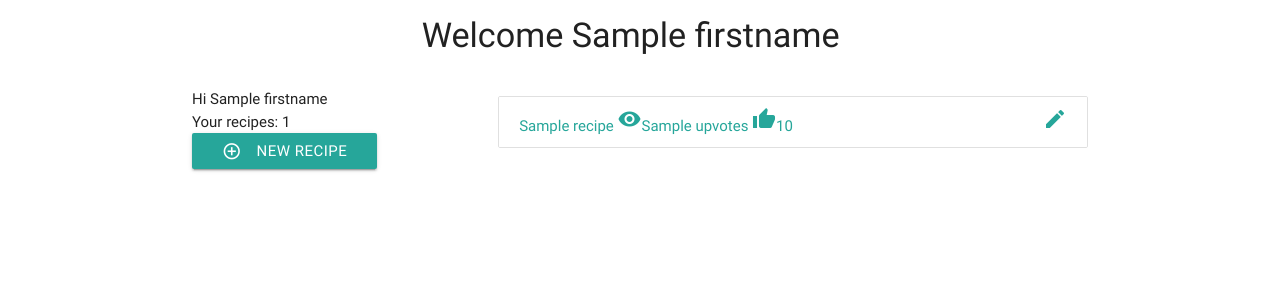
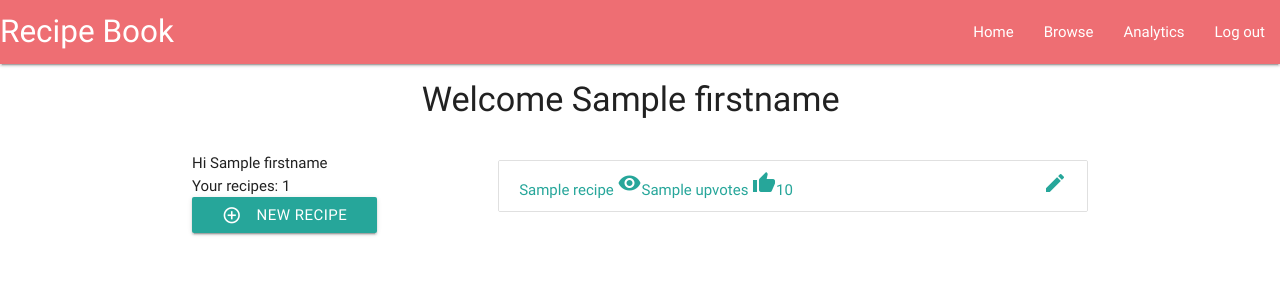
Before and after one commit to Kash1503/data-centric-development, a Flask app: a page that uses templates/base.html in a window 1280 px wide. Shown: the top 300 px of the page. Run offline with Flask 2, Linux system fonts and the light colour scheme; a database or web service that is not in the repository returns one stand-in record (values such as "Sample title"); some libraries are stand-ins or nearby versions.

Commit message:
Add basic, unstyled navbar to base.html. Amended login.html to no longer use base.html in order to prevent navbar loading on login screen

```diff
--- a/templates/base.html
+++ b/templates/base.html
@@ -12,10 +12,24 @@
     <meta charset="UTF-8">
     <meta name="viewport" content="width=device-width, initial-scale=1.0">
     <meta http-equiv="X-UA-Compatible" content="ie=edge">
-    <title>Recipes.Com</title>
+    <title>Recipe Book</title>
 </head>
 
 <body>
+    <header>
+        <nav>
+            <div class="nav-wrapper">
+                <a href="#" class="brand-logo">Recipe Book</a>
+                <ul id="nav-mobile" class="right hide-on-med-and-down">
+                    <li><a href="#">Home</a></li>
+                    <li><a href="#">Browse</a></li>
+                    <li><a href="#">Analytics</a></li>
+                    <li><a href="{{url_for('login')}}">Log out</a></li>
+                </ul>
+            </div>
+        </nav>
+    </header>
+
     <!--Container for the block content-->
     <div class="container">
         <!--Content from other templates will go here-->
--- a/templates/user.html
+++ b/templates/user.html
@@ -15,12 +15,18 @@
     </div>
     <div class="col s8">
         <div class="collection">
+
+            {% if recipes.count() > 0 %}
             {% for recipe in recipes %}
             <a href="#" class="collection-item">
                 {{recipe.title}}<i class="material-icons right">edit</i>
                 <i class="material-icons">remove_red_eye</i>{{recipe.upvotes}}
                 <i class="material-icons">thumb_up</i>{{recipe.views}}
             </a> {% endfor %}
+            {% else %}
+                <div class="collection-item">You don't have any recipes! Why not
+                <a href="{{url_for('add_recipe', username=user_data.username.lower())}}">create one now?</a></div>
+            {% endif %}
         </div>
     </div>
 </div>
```
Also changed, not shown: templates/login.html (+27 -2 lines).
